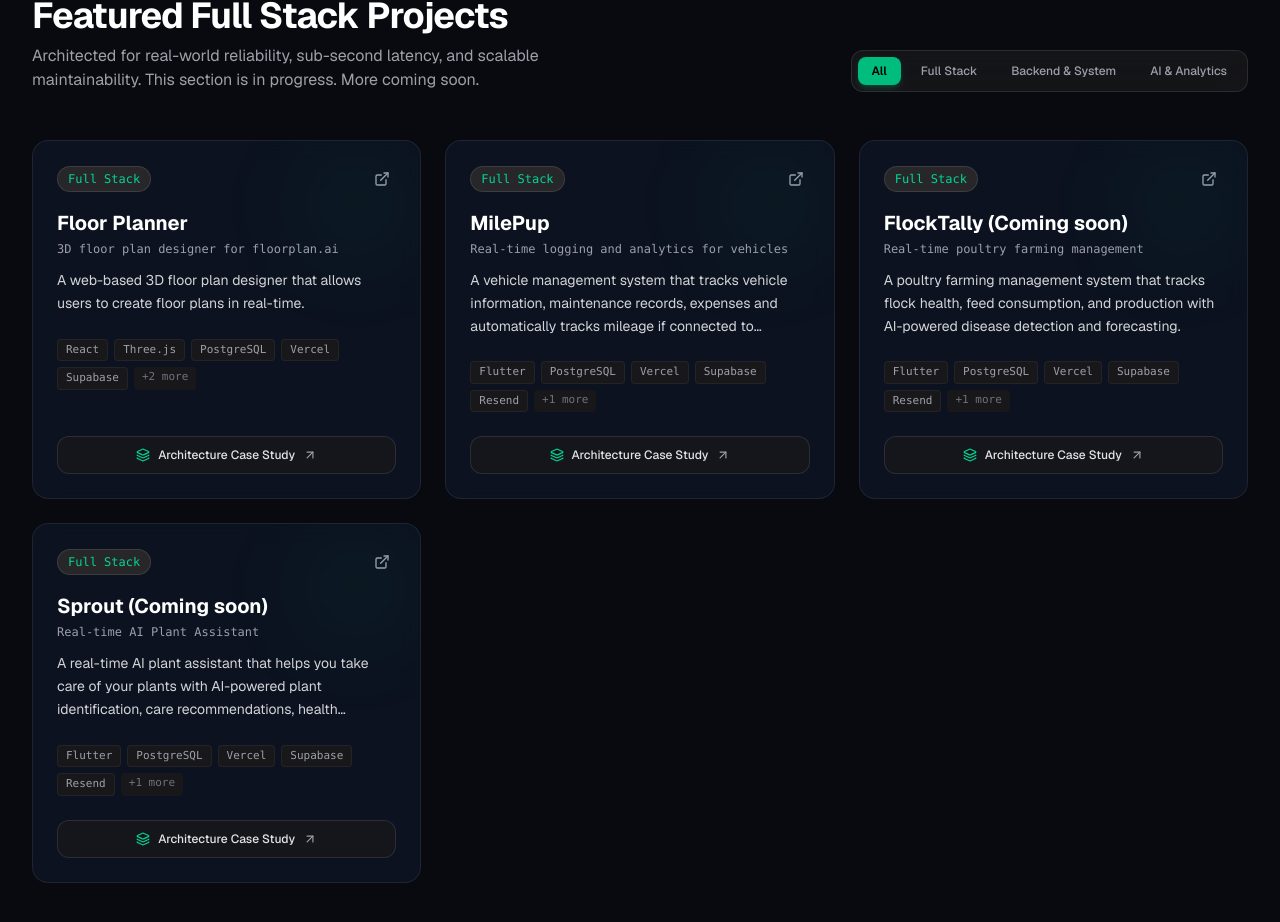
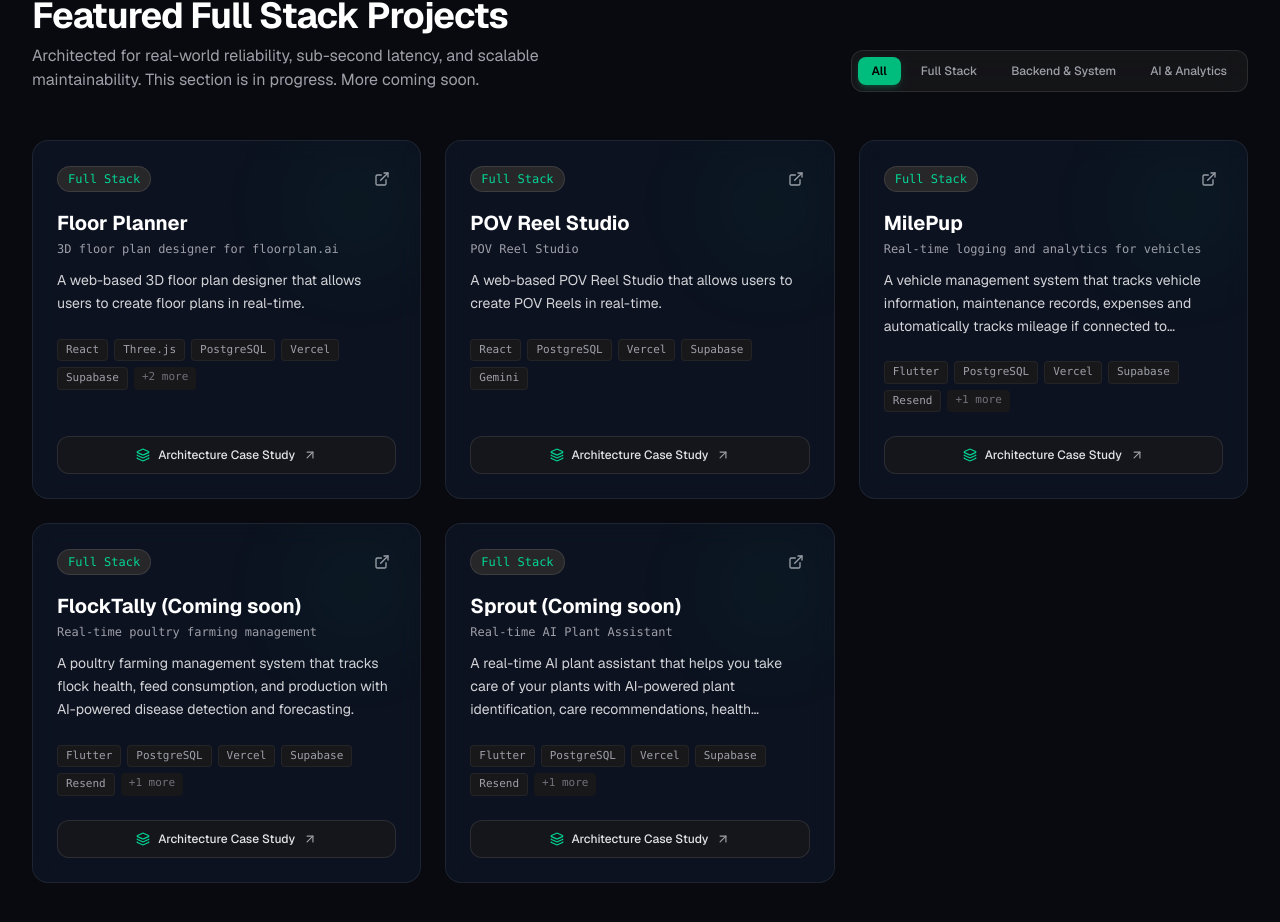
Before and after one commit to rexdarelandig/portfolio, a Next.js app: page / in a window 1280 px wide. Shown: the part 2413-3335 px from the top of the page. Built offline with nearby package versions, Linux system fonts and the light colour scheme.

Commit message:
feat: add POV Reel Studio project to portfolio data

```diff
--- a/data/portfolioData.ts
+++ b/data/portfolioData.ts
@@ -120,6 +120,29 @@ export const PROJECTS: Project[] = [
     ],
     githubUrl: "https://github.com",
     liveUrl: "https://floor-planner-mocha.vercel.app/"
+  },
+  {
+    id: "pov-reel-studio",
+    title: "POV Reel Studio",
+    subtitle: "POV Reel Studio",
+    description: "A web-based POV Reel Studio that allows users to create POV Reels in real-time.",
+    category: "Full Stack",
+    featured: true,
+    image: "/images/pov-reel-studio.webp",
+    tags: ["React", "PostgreSQL", "Vercel", "Supabase", "Gemini"],
+    metrics: [
+      { label: "Users", value: "100+" },
+      { label: "Vehicles Tracked", value: "100+" },
+      { label: "Data Processed", value: "100GB+" }
+    ],
+    architectureOverview: "POV Reel Studio is a web-based platform that allows users to create POV Reels in real-time. It uses React for the frontend, Supabase for database and authentication, and Gemini AI for smart data entry. Built with scalability and offline-first architecture in mind.",
+    keyFeatures: [
+      "AI-Powered Video Generation",
+      "Real-time preview of POV Reels",
+      "Character configuration for consistent results"
+    ],
+    githubUrl: "https://github.com",
+    liveUrl: "https://pov-reel-studio.vercel.app/"
   },
   {
     id: "autolog",
```
